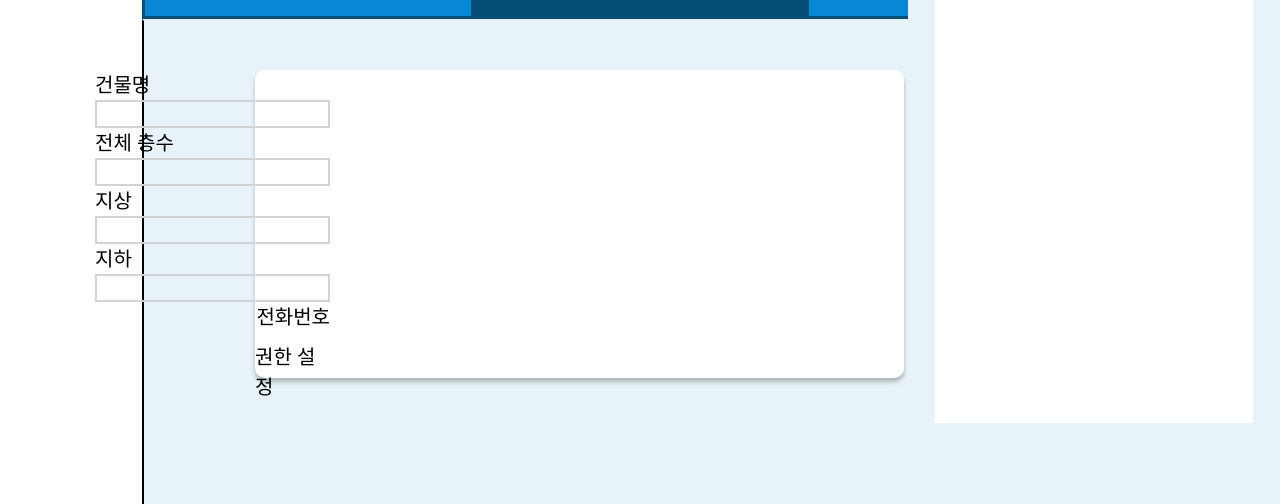
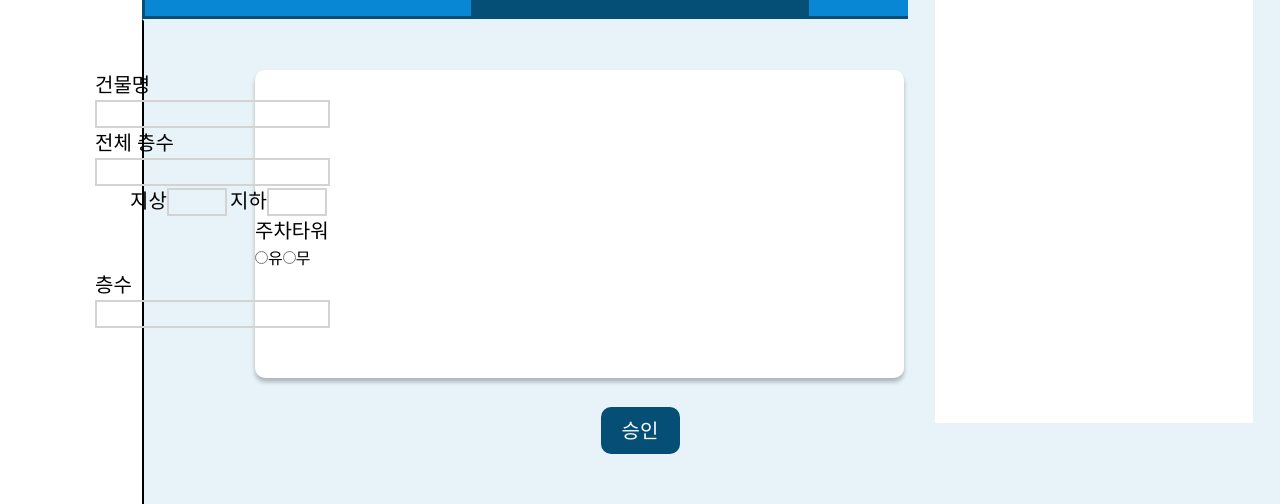
Before and after one commit to chdals2995/ABCD, a React (Vite) app: page / in a window 1280 px wide. Both pictures are taken after a click on the item "건물등록". Shown: the part 341-845 px from the top of the page. Built offline with nearby package versions, Linux system fonts and the light colour scheme; no server answers; the database is empty; a web font is replaced by a local one.

Commit message:
버튼 추가

```diff
--- a/src/components/Master/building/Building.jsx
+++ b/src/components/Master/building/Building.jsx
@@ -1,6 +1,7 @@
 import { useEffect, useState } from "react";
 import { rtdb } from "../../../firebase/config";
 import { ref, onValue } from "firebase/database";
+import Button from '../../../assets/Button';
 
 
 
@@ -8,6 +9,7 @@ export default function Building(){
 
 
     return(
+        <div>
             <div className="w-[649px] h-[308px] bg-white shadow-[0px_4px_4px_rgba(0,0,0,0.25)] rounded-[10px]">
                 <div className='flex flex-col items-end w-[75px]'>
                     <div>
@@ -18,20 +20,29 @@ export default function Building(){
                         <label htmlFor="floors" className='text-[20px] mb-[10px]'>전체 층수</label>
                         <input type="number" name="floors" />
                     </div>
-                <div>
-                <div>
+                    <div className="flex justify-between">
+                        <div className="w-[100px]">
                             <label htmlFor="up" className='text-[20px] mb-[10px]'>지상</label>
-                    <input type="number" name="up" />
+                            <input type="number" name="up" className="w-[60px]"/>
+                        </div>
+                        <div className="w-[100px]">
+                            <label htmlFor="down" className='text-[20px] mb-[10px]'>지하</label>
+                            <input type="number" name="down" className="w-[60px]"/>
+                        </div>
                     </div>
                     <div>
-                    <label htmlFor="down" className='text-[20px] mb-[10px]'>지하</label>
-                    <input type="number" name="down" />
+                        <label htmlFor="park" className='text-[20px] mb-[10px]'>주차타워</label>
+                        <input type="radio" name="park"/>유
+                        <input type="radio" name="park"/>무
+                    </div>
+                    <div>
+                        <label htmlFor="parkf" className='text-[20px] mb-[10px]'>층수</label>
+                        <input type="number" name="parkf"/>
                     </div>
                 </div>
-
-
-                        <label htmlFor="tel" className='text-[20px] mb-[10px]'>전화번호</label>
-                        <label htmlFor="permission" className='text-[20px] mb-[10px]'>권한 설정</label>
+            </div>
+            <div className='w-[79px] mx-auto mt-[29px]'>
+                <Button>승인</Button>
             </div>
         </div>
     );
```
Lines whose indentation alone changed are shown as unchanged.
